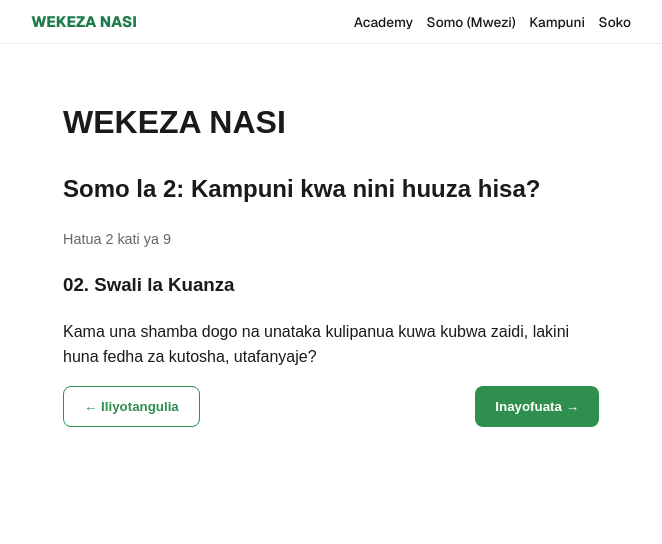
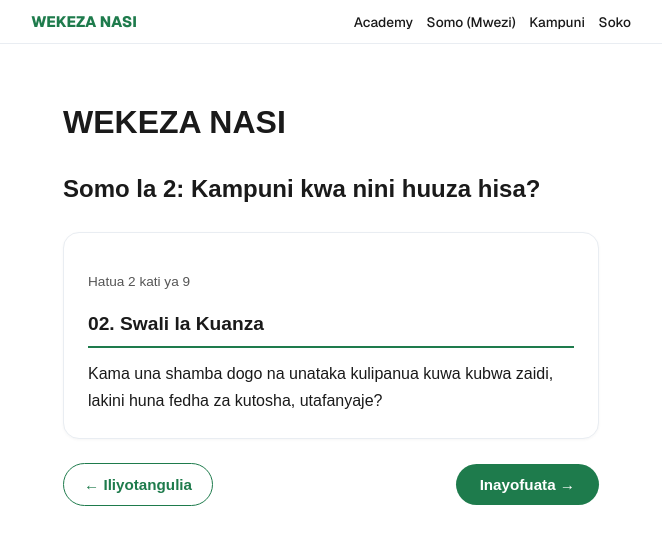
Before and after one commit to sadikiabubakari698-crypto/wekeza_nasi, a Next.js app in the folder wekeza-nasi-app/: page /somo2 in a window 1280 px wide. Both pictures are taken after a click on the button "Inayofuata →". Shown: the top 544 px of the page, without its empty margins (309-971 px from the left). Built offline with nearby package versions, Linux system fonts and the light colour scheme.

Commit message:
New LessonStepper: quiz as final step, interactive, gates progression

```diff
--- a/wekeza-nasi-app/components/LessonStepper.js
+++ b/wekeza-nasi-app/components/LessonStepper.js
@@ -1,58 +1,178 @@
 "use client";
 import { useState } from "react";
-import Image from "next/image";
+import Link from "next/link";
+import LessonQuiz from "./LessonQuiz";
+import SaveToJournal from "./SaveToJournal";
 
-export default function LessonStepper({ steps, nextHref, nextLabel }) {
+export default function LessonStepper({
+  steps,
+  lessonTitle,
+  lessonHref,
+  nextHref,
+  nextLabel,
+  quiz,
+}) {
   const [current, setCurrent] = useState(0);
-  const step = steps[current];
-  const isLast = current === steps.length - 1;
-  const isFirst = current === 0;
+  const [quizPassed, setQuizPassed] = useState(false);
+
+  // Hatua za maudhui (bila quiz)
+  const contentSteps = steps;
+  const totalSteps = contentSteps.length;
+  const isLastStep = current === totalSteps - 1;
+
+  const containerStyle = {
+    marginTop: "1.5rem",
+  };
+
+  const stepBoxStyle = {
+    background: "#ffffff",
+    border: "1px solid #e9edf2",
+    borderRadius: "var(--radius-lg)",
+    padding: "1.5rem",
+    marginBottom: "1rem",
+    boxShadow: "0 1px 3px rgba(0,0,0,0.04)",
+  };
+
+  const stepTitleStyle = {
+    fontSize: "1.2rem",
+    fontWeight: 700,
+    color: "#1a1a1a",
+    marginBottom: "0.75rem",
+    borderBottom: "2px solid #1e7b4c",
+    paddingBottom: "0.4rem",
+  };
+
+  const bodyStyle = {
+    color: "#1a1a1a",
+    lineHeight: 1.7,
+    whiteSpace: "pre-line",
+  };
+
+  const listStyle = {
+    color: "#1a1a1a",
+    lineHeight: 1.8,
+    paddingLeft: "1.5rem",
+    marginTop: "0.75rem",
+  };
+
+  const counterStyle = {
+    fontSize: "0.85rem",
+    color: "#555555",
+    marginBottom: "0.5rem",
+  };
+
+  const navRowStyle = {
+    display: "flex",
+    justifyContent: "space-between",
+    alignItems: "center",
+    marginTop: "1.5rem",
+    gap: "0.5rem",
+  };
+
+  const btnPrevStyle = {
+    display: "inline-block",
+    padding: "0.75rem 1.25rem",
+    background: "transparent",
+    color: "#1e7b4c",
+    fontWeight: 600,
+    fontSize: "0.95rem",
+    borderRadius: "var(--radius-pill)",
+    border: "1.5px solid #1e7b4c",
+    cursor: "pointer",
+    textDecoration: "none",
+  };
+
+  const btnNextStyle = {
+    display: "inline-block",
+    padding: "0.75rem 1.5rem",
+    background: "#1e7b4c",
+    color: "#ffffff",
+    fontWeight: 700,
+    fontSize: "0.95rem",
+    borderRadius: "var(--radius-pill)",
+    border: "none",
+    cursor: "pointer",
+    textDecoration: "none",
+  };
+
+  const btnDisabledStyle = {
+    ...btnPrevStyle,
+    opacity: 0.3,
+    cursor: "not-allowed",
+  };
+
+  const currentStep = contentSteps[current];
 
   return (
-    <>
-      <p style={{ color: "#666", fontSize: "0.9rem" }}>Hatua {current + 1} kati ya {steps.length}</p>
-
-      <div className={step.risk ? "risk-box" : "lesson-box"}>
-        <h3>{step.title}</h3>
-        {step.image && (
-          <div style={{ position: "relative", width: "100%", aspectRatio: step.imageRatio || "1536 / 1024", marginBottom: "1rem" }}>
-            <Image src={step.image} alt={step.imageAlt || ""} fill sizes="(max-width: 600px) 100vw, 600px" style={{ objectFit: "contain", borderRadius: "12px" }} />
-          </div>
-        )}
-        {step.svgImage && (
-          <img src={step.svgImage} alt={step.imageAlt || ""} style={{ width: "100%", height: "auto", marginBottom: "1rem" }} />
-        )}
-        {step.body && <p>{step.body}</p>}
-        {step.list && (
-          <ul>
-            {step.list.map((l, i) => <li key={i}>{l}</li>)}
+    <div style={containerStyle}>
+      {/* Hatua ya Maudhui */}
+      <div style={stepBoxStyle}>
+        <p style={counterStyle}>Hatua {current + 1} kati ya {totalSteps}</p>
+        <h2 style={stepTitleStyle}>{currentStep.title}</h2>
+        {currentStep.body && <div style={bodyStyle}>{currentStep.body}</div>}
+        {currentStep.list && (
+          <ul style={listStyle}>
+            {currentStep.list.map((item, i) => (
+              <li key={i} style={{ marginBottom: "0.4rem" }}>{item}</li>
+            ))}
           </ul>
         )}
-        {step.quiz && step.quiz.map((q, i) => (
-          <div key={i} style={{ marginBottom: "0.75rem" }}>
-            <p>{i + 1}. {q.q}<br />{q.options}</p>
-            <p className="quiz-answer">{q.answer}</p>
-          </div>
-        ))}
       </div>
 
-      <div style={{ display: "flex", justifyContent: "space-between" }}>
-        {!isFirst ? (
-          <button onClick={() => setCurrent(current - 1)} style={{ padding: "0.75rem 1.25rem", borderRadius: "8px", border: "1px solid #2f8f4e", background: "white", color: "#2f8f4e", fontWeight: "bold" }}>
-            &larr; Iliyotangulia
+      {/* Navigation */}
+      <div style={navRowStyle}>
+        {current > 0 ? (
+          <button style={btnPrevStyle} onClick={() => setCurrent(current - 1)}>
+            ← Iliyotangulia
           </button>
-        ) : <span></span>}
+        ) : (
+          <span style={btnDisabledStyle}>← Iliyotangulia</span>
+        )}
 
-        {!isLast ? (
-          <button onClick={() => setCurrent(current + 1)} style={{ padding: "0.75rem 1.25rem", borderRadius: "8px", border: "none", background: "#2f8f4e", color: "white", fontWeight: "bold" }}>
-            Inayofuata &rarr;
+        {!isLastStep ? (
+          <button style={btnNextStyle} onClick={() => setCurrent(current + 1)}>
+            Inayofuata →
           </button>
-        ) : nextHref ? (
-          <a href={nextHref} style={{ padding: "0.75rem 1.25rem", borderRadius: "8px", background: "#2f8f4e", color: "white", fontWeight: "bold", textDecoration: "none" }}>
-            {nextLabel || "Inayofuata"} &rarr;
-          </a>
-        ) : <span></span>}
+        ) : (
+          <span style={{ fontSize: "0.85rem", color: "#1e7b4c", fontWeight: 600 }}>
+            ✓ Umemaliza maudhui
+          </span>
+        )}
       </div>
-    </>
+
+      {/* Quiz — inaonekana tu baada ya hatua zote */}
+      {isLastStep && quiz && quiz.length > 0 && (
+        <LessonQuiz
+          quiz={quiz}
+          lessonTitle={lessonTitle}
+          lessonHref={lessonHref}
+          onPass={() => setQuizPassed(true)}
+        />
+      )}
+
+      {/* Baada ya kupasi quiz: SaveToJournal + Endelea */}
+      {isLastStep && quizPassed && (
+        <div style={{ marginTop: "2rem", padding: "1.5rem", background: "#f0fdf4", borderRadius: "var(--radius-lg)", border: "1px solid #86efac" }}>
+          <p style={{ margin: 0, color: "#166534", fontWeight: 700, fontSize: "1.1rem" }}>
+            🎉 Hongera! Umemaliza somo hili.
+          </p>
+          <p style={{ margin: "0.5rem 0 1rem 0", color: "#1a1a1a", fontSize: "0.95rem" }}>
+            Unaweza kuhifadhi somo kwenye Mfuko wa Maarifa, au kuendelea na somo linalofuata.
+          </p>
+          <SaveToJournal
+            lessonId={lessonHref?.replace("/", "") || lessonTitle}
+            lessonTitle={lessonTitle}
+            lessonHref={lessonHref}
+          />
+          {nextHref && (
+            <div style={{ marginTop: "1rem" }}>
+              <Link href={nextHref} style={btnNextStyle}>
+                {nextLabel || "Somo linalofuata"} →
+              </Link>
+            </div>
+          )}
+        </div>
+      )}
+    </div>
   );
 }
```
Also changed, not shown: wekeza-nasi-app/app/somo3/page.js (+30 -15 lines), wekeza-nasi-app/components/LessonQuiz.js (+41 -55 lines).
